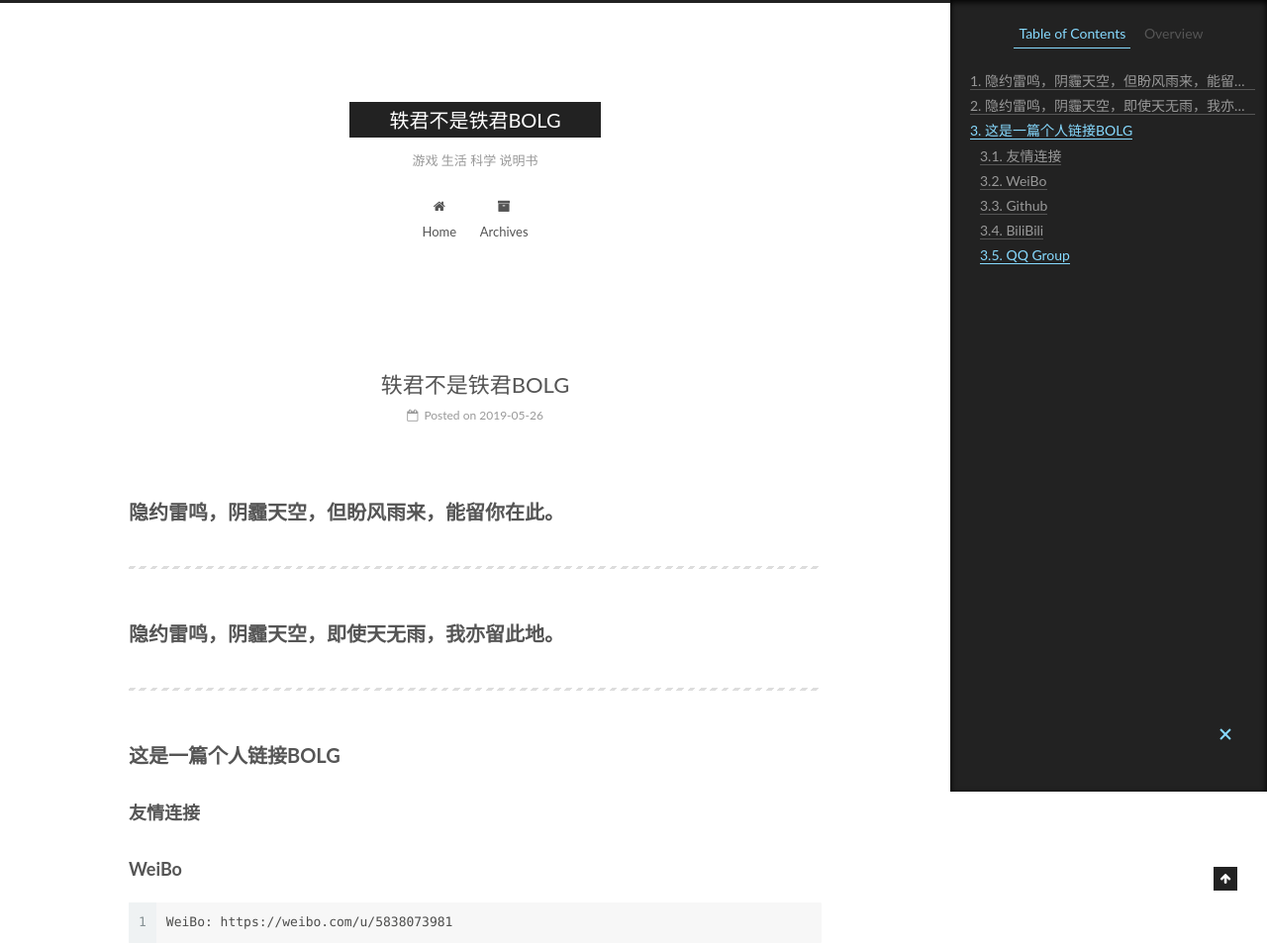
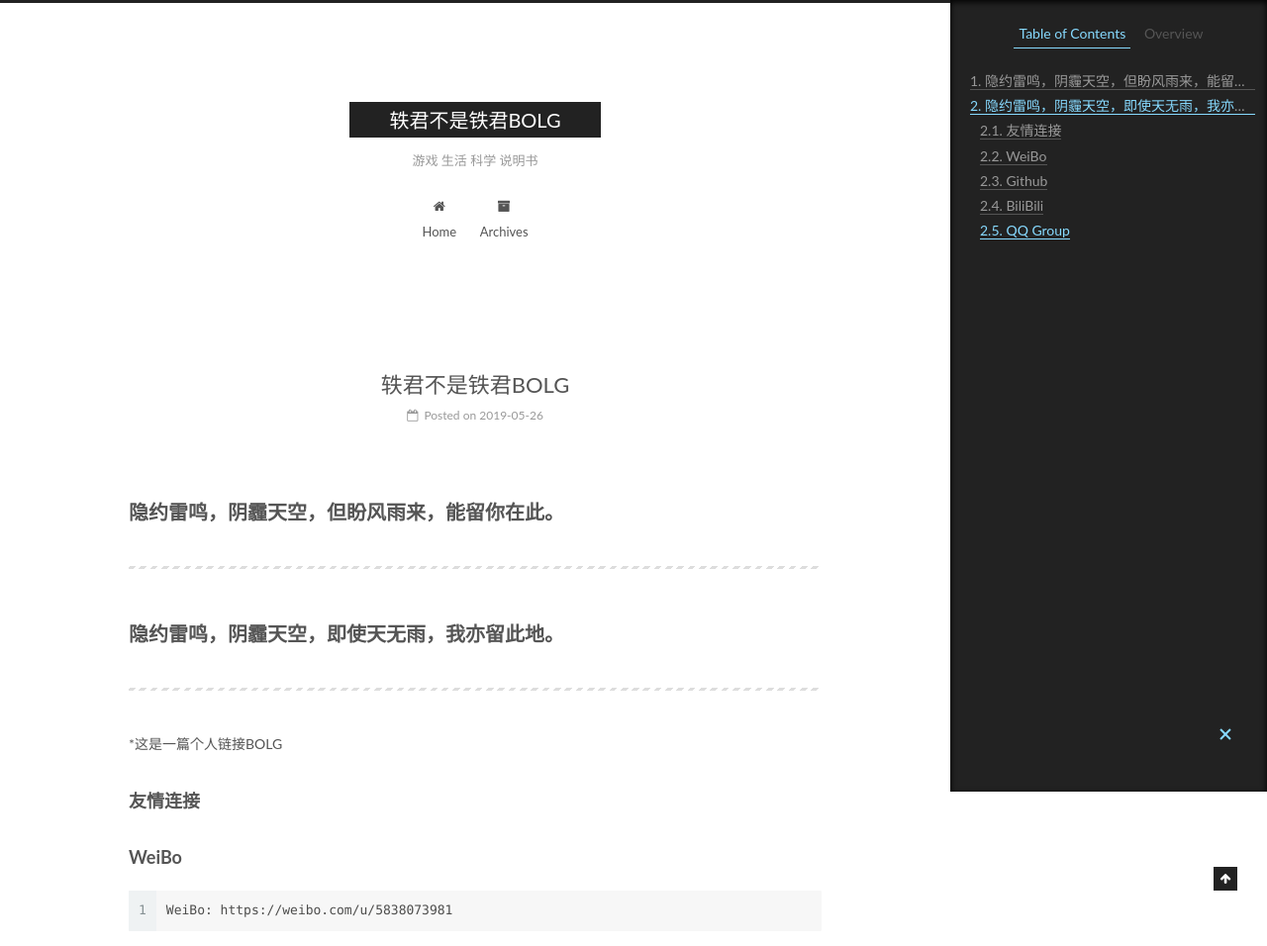
Before and after one commit to HappyPrettyBoy/HappyPrettyBoy.github.io, a plain HTML site: page 2019/05/26/hello-world/index.html in a window 1280 px wide. Shown: the top 956 px of the page at 99% size. Drawn offline with Linux system fonts and the light colour scheme.

Commit message:
Site updated: 2019-05-27 22:26:33

```diff
--- a/2019/05/26/hello-world/index.html
+++ b/2019/05/26/hello-world/index.html
@@ -79,17 +79,17 @@
 
 
 
-<meta name="description" content="隐约雷鸣，阴霾天空，但盼风雨来，能留你在此。 隐约雷鸣，阴霾天空，即使天无雨，我亦留此地。 这是一篇个人链接BOLG友情连接WeiBo1WeiBo: https://weibo.com/u/5838073981 Github1Github: https://github.com/HappyPrettyBoy BiliBili1BiliBili: http://t.cn/AiKxd1gH QQ Gr">
+<meta name="description" content="隐约雷鸣，阴霾天空，但盼风雨来，能留你在此。 隐约雷鸣，阴霾天空，即使天无雨，我亦留此地。 *这是一篇个人链接BOLG 友情连接WeiBo1WeiBo: https://weibo.com/u/5838073981 Github1Github: https://github.com/HappyPrettyBoy BiliBili1BiliBili: http://t.cn/AiKxd1gH QQ">
 <meta property="og:type" content="article">
 <meta property="og:title" content="轶君不是铁君BOLG">
 <meta property="og:url" content="http://yjbstj.cn/2019/05/26/hello-world/index.html">
 <meta property="og:site_name" content="轶君不是铁君BOLG">
-<meta property="og:description" content="隐约雷鸣，阴霾天空，但盼风雨来，能留你在此。 隐约雷鸣，阴霾天空，即使天无雨，我亦留此地。 这是一篇个人链接BOLG友情连接WeiBo1WeiBo: https://weibo.com/u/5838073981 Github1Github: https://github.com/HappyPrettyBoy BiliBili1BiliBili: http://t.cn/AiKxd1gH QQ Gr">
+<meta property="og:description" content="隐约雷鸣，阴霾天空，但盼风雨来，能留你在此。 隐约雷鸣，阴霾天空，即使天无雨，我亦留此地。 *这是一篇个人链接BOLG 友情连接WeiBo1WeiBo: https://weibo.com/u/5838073981 Github1Github: https://github.com/HappyPrettyBoy BiliBili1BiliBili: http://t.cn/AiKxd1gH QQ">
 <meta property="og:locale" content="default">
-<meta property="og:updated_time" content="2019-05-27T14:24:24.042Z">
+<meta property="og:updated_time" content="2019-05-27T14:26:17.851Z">
 <meta name="twitter:card" content="summary">
 <meta name="twitter:title" content="轶君不是铁君BOLG">
-<meta name="twitter:description" content="隐约雷鸣，阴霾天空，但盼风雨来，能留你在此。 隐约雷鸣，阴霾天空，即使天无雨，我亦留此地。 这是一篇个人链接BOLG友情连接WeiBo1WeiBo: https://weibo.com/u/5838073981 Github1Github: https://github.com/HappyPrettyBoy BiliBili1BiliBili: http://t.cn/AiKxd1gH QQ Gr">
+<meta name="twitter:description" content="隐约雷鸣，阴霾天空，但盼风雨来，能留你在此。 隐约雷鸣，阴霾天空，即使天无雨，我亦留此地。 *这是一篇个人链接BOLG 友情连接WeiBo1WeiBo: https://weibo.com/u/5838073981 Github1Github: https://github.com/HappyPrettyBoy BiliBili1BiliBili: http://t.cn/AiKxd1gH QQ">
 
 
 
@@ -301,7 +301,8 @@
 
         <h2 id="隐约雷鸣，阴霾天空，但盼风雨来，能留你在此。"><a href="#隐约雷鸣，阴霾天空，但盼风雨来，能留你在此。" class="headerlink" title="隐约雷鸣，阴霾天空，但盼风雨来，能留你在此。"></a>隐约雷鸣，阴霾天空，但盼风雨来，能留你在此。</h2><hr>
 <h2 id="隐约雷鸣，阴霾天空，即使天无雨，我亦留此地。"><a href="#隐约雷鸣，阴霾天空，即使天无雨，我亦留此地。" class="headerlink" title="隐约雷鸣，阴霾天空，即使天无雨，我亦留此地。"></a>隐约雷鸣，阴霾天空，即使天无雨，我亦留此地。</h2><hr>
-<h2 id="这是一篇个人链接BOLG"><a href="#这是一篇个人链接BOLG" class="headerlink" title="这是一篇个人链接BOLG"></a>这是一篇个人链接BOLG</h2><h3 id="友情连接"><a href="#友情连接" class="headerlink" title="友情连接"></a>友情连接</h3><h3 id="WeiBo"><a href="#WeiBo" class="headerlink" title="WeiBo"></a>WeiBo</h3><figure class="highlight bash"><table><tr><td class="gutter"><pre><span class="line">1</span><br></pre></td><td class="code"><pre><span class="line">WeiBo: https://weibo.com/u/5838073981</span><br></pre></td></tr></table></figure>
+<p>*这是一篇个人链接BOLG</p>
+<h3 id="友情连接"><a href="#友情连接" class="headerlink" title="友情连接"></a>友情连接</h3><h3 id="WeiBo"><a href="#WeiBo" class="headerlink" title="WeiBo"></a>WeiBo</h3><figure class="highlight bash"><table><tr><td class="gutter"><pre><span class="line">1</span><br></pre></td><td class="code"><pre><span class="line">WeiBo: https://weibo.com/u/5838073981</span><br></pre></td></tr></table></figure>
 <h3 id="Github"><a href="#Github" class="headerlink" title="Github"></a>Github</h3><figure class="highlight bash"><table><tr><td class="gutter"><pre><span class="line">1</span><br></pre></td><td class="code"><pre><span class="line">Github: https://github.com/HappyPrettyBoy</span><br></pre></td></tr></table></figure>
 <h3 id="BiliBili"><a href="#BiliBili" class="headerlink" title="BiliBili"></a>BiliBili</h3><figure class="highlight bash"><table><tr><td class="gutter"><pre><span class="line">1</span><br></pre></td><td class="code"><pre><span class="line">BiliBili: http://t.cn/AiKxd1gH</span><br></pre></td></tr></table></figure>
 <h3 id="QQ-Group"><a href="#QQ-Group" class="headerlink" title="QQ Group"></a>QQ Group</h3><figure class="highlight bash"><table><tr><td class="gutter"><pre><span class="line">1</span><br></pre></td><td class="code"><pre><span class="line">QQ Group: https://jq.qq.com/?_wv=1027&amp;k=5cp81NA</span><br></pre></td></tr></table></figure>
@@ -435,7 +436,7 @@
 
 
 
-              <div class="post-toc-content"><ol class="nav"><li class="nav-item nav-level-2"><a class="nav-link" href="#隐约雷鸣，阴霾天空，但盼风雨来，能留你在此。"><span class="nav-number">1.</span> <span class="nav-text">隐约雷鸣，阴霾天空，但盼风雨来，能留你在此。</span></a></li><li class="nav-item nav-level-2"><a class="nav-link" href="#隐约雷鸣，阴霾天空，即使天无雨，我亦留此地。"><span class="nav-number">2.</span> <span class="nav-text">隐约雷鸣，阴霾天空，即使天无雨，我亦留此地。</span></a></li><li class="nav-item nav-level-2"><a class="nav-link" href="#这是一篇个人链接BOLG"><span class="nav-number">3.</span> <span class="nav-text">这是一篇个人链接BOLG</span></a><ol class="nav-child"><li class="nav-item nav-level-3"><a class="nav-link" href="#友情连接"><span class="nav-number">3.1.</span> <span class="nav-text">友情连接</span></a></li><li class="nav-item nav-level-3"><a class="nav-link" href="#WeiBo"><span class="nav-number">3.2.</span> <span class="nav-text">WeiBo</span></a></li><li class="nav-item nav-level-3"><a class="nav-link" href="#Github"><span class="nav-number">3.3.</span> <span class="nav-text">Github</span></a></li><li class="nav-item nav-level-3"><a class="nav-link" href="#BiliBili"><span class="nav-number">3.4.</span> <span class="nav-text">BiliBili</span></a></li><li class="nav-item nav-level-3"><a class="nav-link" href="#QQ-Group"><span class="nav-number">3.5.</span> <span class="nav-text">QQ Group</span></a></li></ol></li></ol></div>
+              <div class="post-toc-content"><ol class="nav"><li class="nav-item nav-level-2"><a class="nav-link" href="#隐约雷鸣，阴霾天空，但盼风雨来，能留你在此。"><span class="nav-number">1.</span> <span class="nav-text">隐约雷鸣，阴霾天空，但盼风雨来，能留你在此。</span></a></li><li class="nav-item nav-level-2"><a class="nav-link" href="#隐约雷鸣，阴霾天空，即使天无雨，我亦留此地。"><span class="nav-number">2.</span> <span class="nav-text">隐约雷鸣，阴霾天空，即使天无雨，我亦留此地。</span></a><ol class="nav-child"><li class="nav-item nav-level-3"><a class="nav-link" href="#友情连接"><span class="nav-number">2.1.</span> <span class="nav-text">友情连接</span></a></li><li class="nav-item nav-level-3"><a class="nav-link" href="#WeiBo"><span class="nav-number">2.2.</span> <span class="nav-text">WeiBo</span></a></li><li class="nav-item nav-level-3"><a class="nav-link" href="#Github"><span class="nav-number">2.3.</span> <span class="nav-text">Github</span></a></li><li class="nav-item nav-level-3"><a class="nav-link" href="#BiliBili"><span class="nav-number">2.4.</span> <span class="nav-text">BiliBili</span></a></li><li class="nav-item nav-level-3"><a class="nav-link" href="#QQ-Group"><span class="nav-number">2.5.</span> <span class="nav-text">QQ Group</span></a></li></ol></li></ol></div>
 
 
           </div>
```
Also changed, not shown: index.html (+2 -1 lines).
